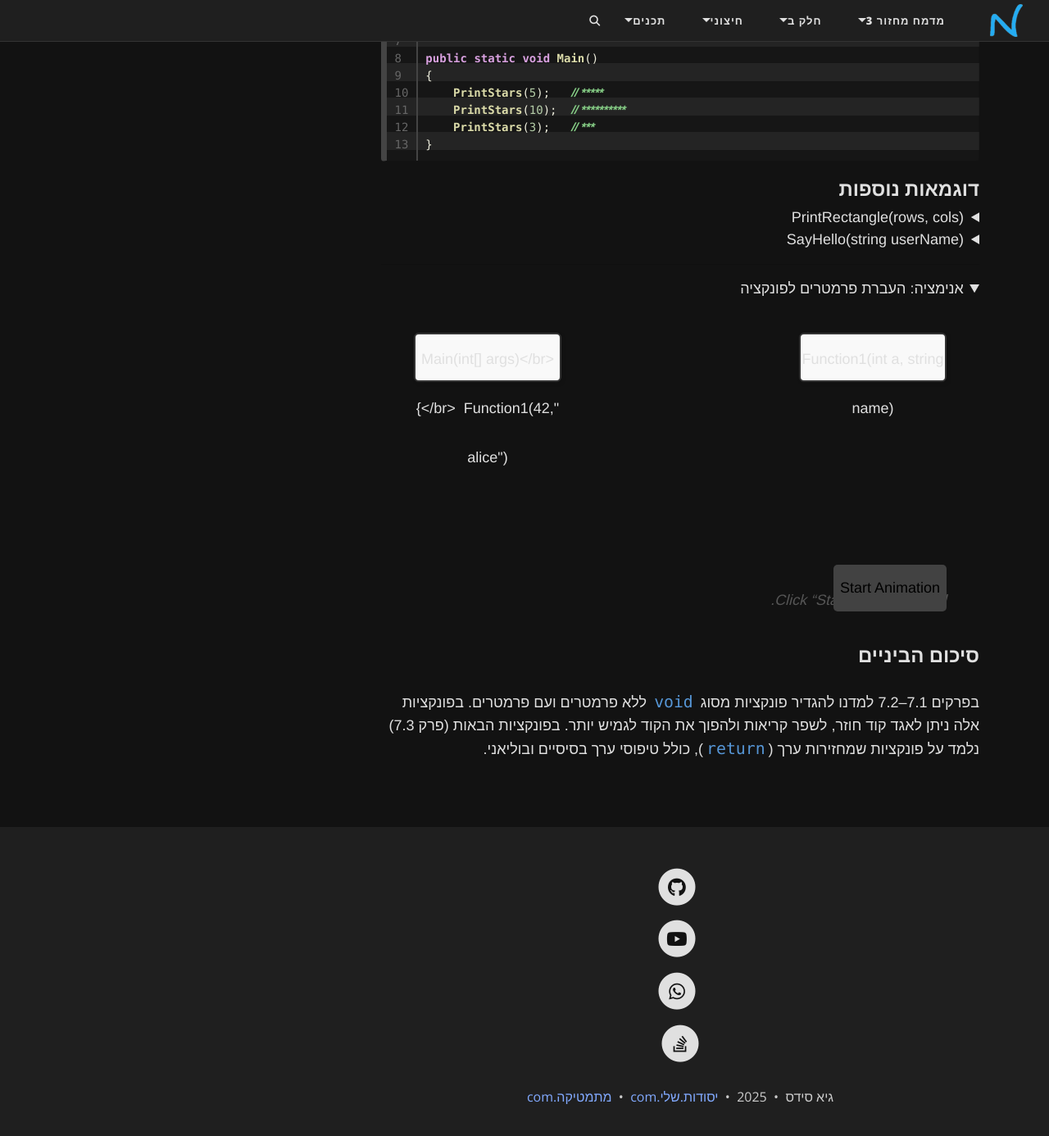
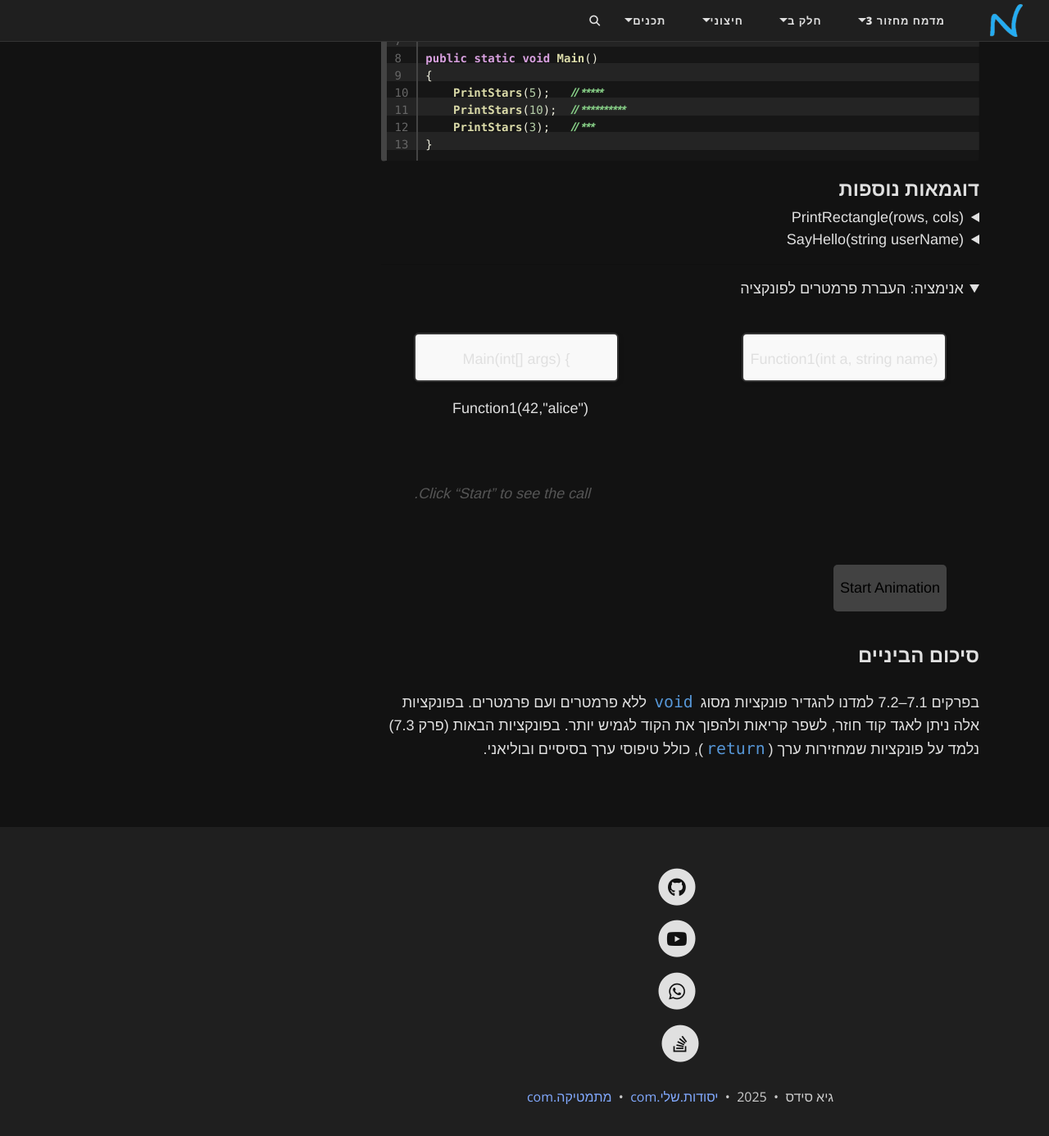
Before and after one commit to 3strategy/BeautifulYesodot, a Jekyll site: the page built from cs2/Chapter7.md, in a window 1280 px wide and 1400 px high, scrolled down 2076 px. Shown: the top 1386 px of the window at 82% size. Built offline with Jekyll 4.4.1, drawn with Linux system fonts in a browser that asks for light colours; comment, search, counter and statistics services are not loaded.

Commit message:
fixes to Main and Funciton1 animation in 7 short

```diff
--- a/cs2/Chapter7.md
+++ b/cs2/Chapter7.md
@@ -13,7 +13,7 @@
     min-height: 400px;
     }
     .box {
-      width: 180px;
+      width: 250px;
       height: 60px;
       border: 2px solid #333;
       border-radius: 6px;
@@ -45,7 +45,8 @@
     }
     #log {
       position: absolute;
-      bottom: 20px;
+      text-align:left;
+      bottom: 150px;
       left: 40px;
       right: 40px;
       font-style: italic;
@@ -182,7 +183,9 @@
 
 <div id="anim-container">
 
-  <div id="main" class="box">Main(int[] args)</br>&lbrace;</br>&nbsp;&nbsp;Function1(42,"alice")</div>
+  <div id="main" class="box">Main(int[] args)
+  &lbrace;
+  &nbsp;&nbsp;Function1(42,"alice")</div>
   <div id="func" class="box">
     Function1(<span id="num">int a</span>, <span id="name">string name</span>)
   </div>
```
